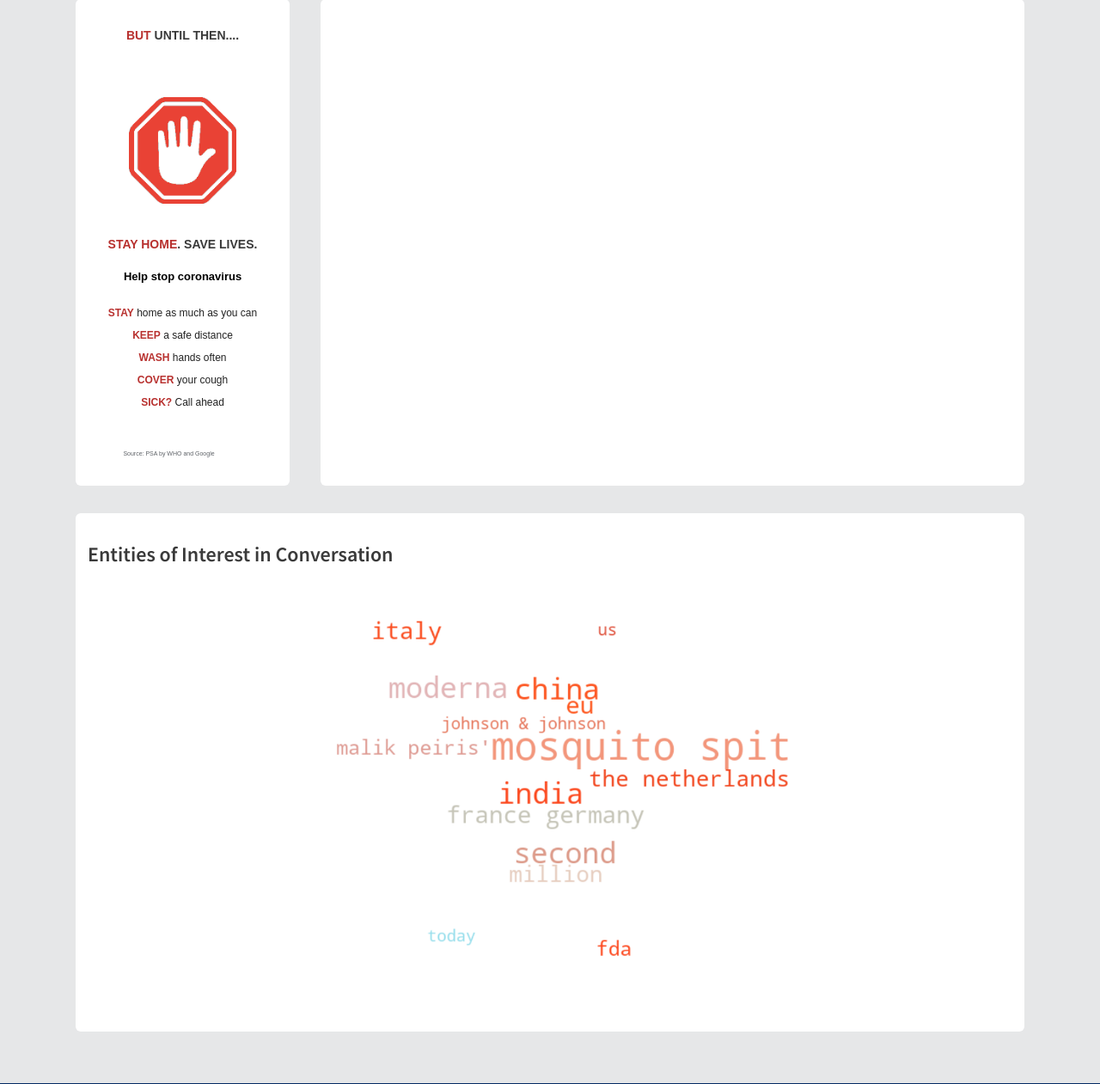
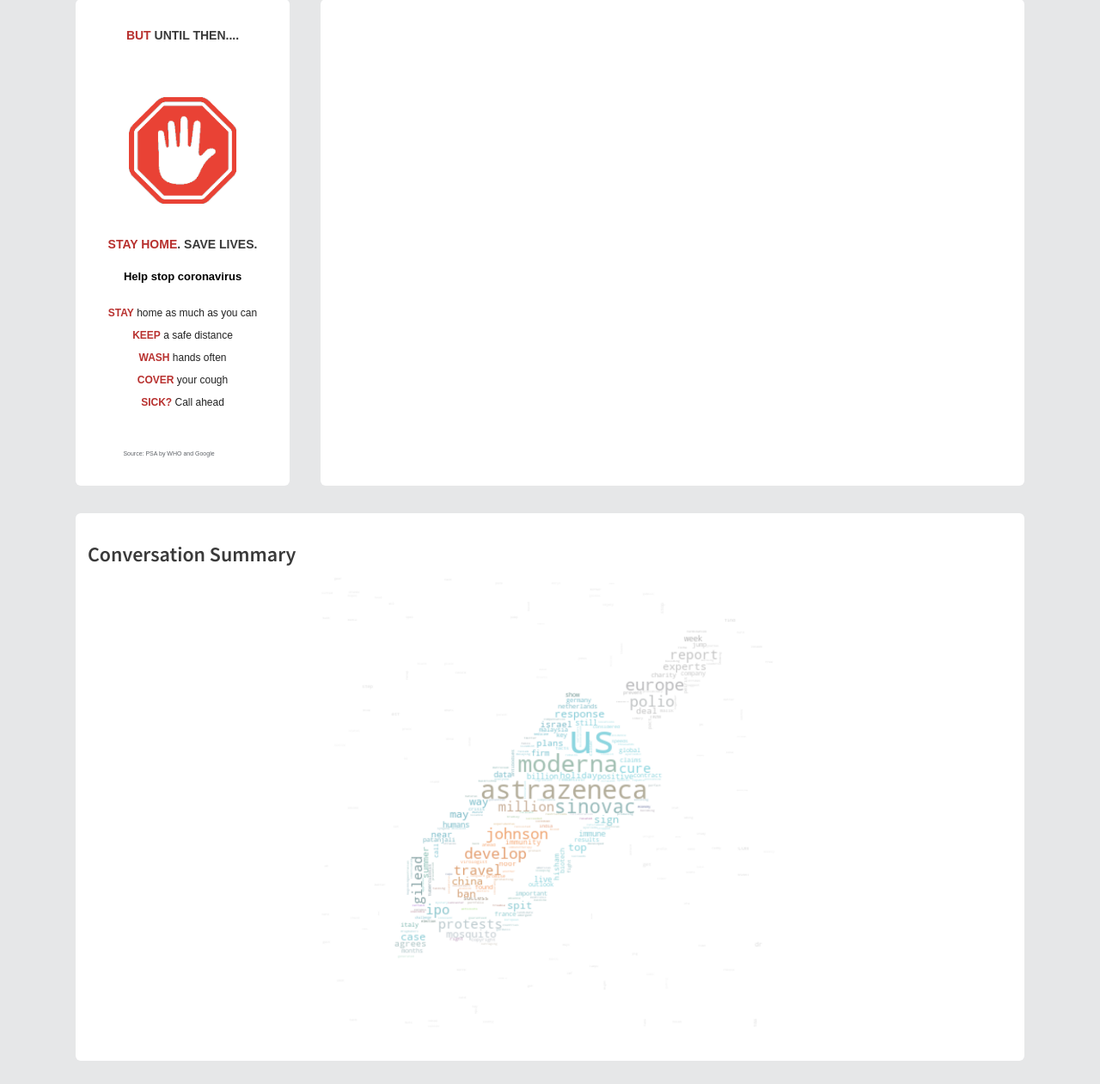
Before and after one commit to akndiwan/vaxwatch, a Flask app: template templates/index.html in a window 1280 px wide. Shown: the part 495-1756 px from the top of the page at 86% size. Run offline with Flask 2, Linux system fonts and the light colour scheme; the template is opened without the code that fills it, so the values that code supplies are empty; parts of the project's set-up code (start-up, migrations or seed data) failed here and were passed over; some libraries are stand-ins or nearby versions.

Commit message:
make it better

```diff
--- a/app.py
+++ b/app.py
@@ -132,36 +132,24 @@ def preprocessor(text):
         text = text.replace('second', "")
         return text
 
-nlp = spacy.load("en_core_web_sm")
-
 newsdf['clean_titles']=newsdf.title.apply(preprocessor)
-tokens = nlp(''.join(str(newsdf.clean_titles.tolist())))
-items = [x.text for x in tokens.ents]
-entities=Counter(items).most_common(50)
-
-df_entities = pd.DataFrame(entities, columns =['text', 'count'])
-df_entities=df_entities[df_entities["count"]>1]
-
-d = {}
-for a, x in df_entities.values:
-    d[a] = x
+stop_words = nltk.corpus.stopwords.words('english')
 
 
-
-stop_words = nltk.corpus.stopwords.words('english')
-
-newStopWords = ["university","times","reuters","inc","international","organization","health","house","world","buy","pharma",'covid','sciences','hindustan','guide','institute','state','bbc','program','pharmaceuticals','innovations','cnn','grants','epidemic','respiratory','paycheck','protection','vaccine',"covid",'coronavirus',"today","daily","million","billion","first","second","january","february","march","april","may","june","july","august","september","october","november","december"]
+newStopWords = ["university","times","reuters","inc","international","organization","health","house","world","buy","pharma",'covid','sciences','hindustan','guide','institute','state','bbc','program','pharmaceuticals','innovations','cnn','grants','epidemic','respiratory','paycheck','protection','vaccine',"covid","coronavirus","today","trial","vaccines","could","trials","next","human","cancer","race","people","month","early","want","risk","science","pandemic","testing","second","says","start","phase","made","make","clinical","virus","update","update","final","treatment","research","nearly","begin","help","look","provides","kids","supply","stock","expert","doses","announces","plan","drug"]
+_mask = np.array(Image.open("static/images/wordcloud.jpg").convert('RGB'))
+_mask[_mask==0]=255
 stop_words.extend(newStopWords)
 
-_mask = np.array(Image.open("static/images/covidcloud.jpg").convert('RGB'))
-_mask[_mask==0]=255
-
-wordcloud = WordCloud(background_color="white",width = 200,height = 200, stopwords = stop_words, max_words = 50,min_font_size = 3, random_state=42, mask=_mask).generate_from_frequencies(frequencies=d)
+wordcloud2 = WordCloud(background_color="white",width = 200,height = 200, collocations=False,stopwords = stop_words, max_words = 500,min_font_size = 3, mask=_mask, random_state=42).generate(' '.join(newsdf['clean_titles']))
 fig = plt.figure(figsize = (20,10))
 image_colors = ImageColorGenerator(_mask)
-plt.imshow(wordcloud.recolor(color_func=image_colors), interpolation = "bilinear")
+plt.imshow(wordcloud2.recolor(color_func=image_colors), interpolation = "bilinear")
 plt.axis('off')
 plt.tight_layout(pad=0)
+plt.savefig("static/images/VaxWC.png",format="png")
+
+#plt.show()
 plt.savefig("static/images/VaxWC.png",format="png")
 #plt.show()
 
--- a/templates/index.html
+++ b/templates/index.html
@@ -5,7 +5,7 @@
     <meta charset="UTF-8" />
     <meta name="viewport" content="width=device-width, initial-scale=1.0" />
     <meta http-equiv="X-UA-Compatible" content="ie=edge" />
-    <title>VaxNews</title>
+    <title>VaxWatch</title>
     <!-- plugin css for this page -->
     <link
       rel="stylesheet"
@@ -83,7 +83,7 @@
 
                 <div class="position-relative">
                    <a href=" {{x['url']}}">
-                    <img src="static/images/VaxWatch2.jpg" alt="WHO" class="img-fluid"
+                    <img src="static/images/home.jpeg" alt="WHO" class="img-fluid"
                     >
 
                    </a>
@@ -282,9 +282,11 @@
                 <div class="card">
                   <div class="card-body">
                     <div class="row">
-                      <h2 style="text-align: center;">Entities of Interest in Conversation</h2>
+                      <h2 style="text-align: center;">Conversation Summary</h2>
                           <br>
-                     <img src="static/images/VaxWC.png" alt="Summary Unavailable" width="1000px" height="auto" style="position: relative;  display: block;
+                          <br>
+                     <img src="static/images/VaxWC.png" alt="Summary Unavailable" width="auto" height="auto" style="position: relative;  display: block;   max-width: 99%;
+                     max-height: 99%;
                      margin-left: auto;
                      margin-right: auto;">
 
```
Also changed, not shown: static/images/VaxWC.png, static/images/home.jpeg (added).
